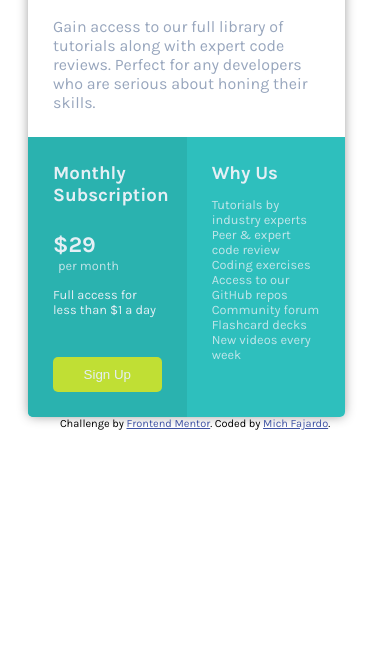
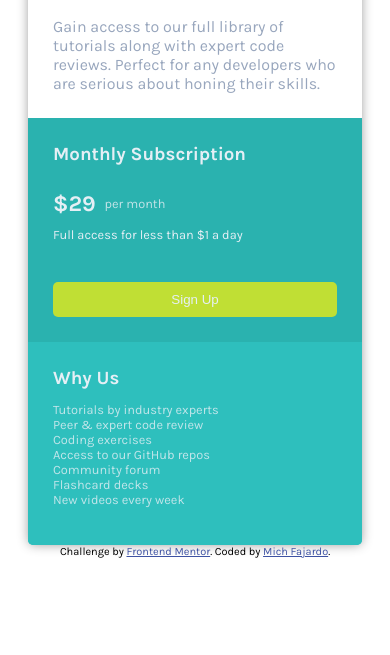
Before and after one commit to MichFajardo/pricing-card-frontend-nebtor-challenge, a plain HTML site: page index.html in a window 390 px wide. Shown: the part 189-844 px from the top of the page. Drawn offline with Linux system fonts and the light colour scheme.

Commit message:
Update style.css
Added a more responsive design using desktop first approach

```diff
--- a/style.css
+++ b/style.css
@@ -21,7 +21,7 @@ body {
 
 #container {
     width: 95%;
-    height: 55%;
+    /* height: 55%; */
     box-shadow: 0px 0px 12px -1px rgba(0,0,0,0.43);
     border-radius: 5px;
     overflow: hidden;
@@ -125,3 +125,10 @@ list-style: none;
 font-size: 0.8rem;
 opacity: 0.8;
 }
+
+@media (max-width: 480px){
+    #left, #right, #container{
+        width: 100%;
+        height: auto;
+    }
+}
```
